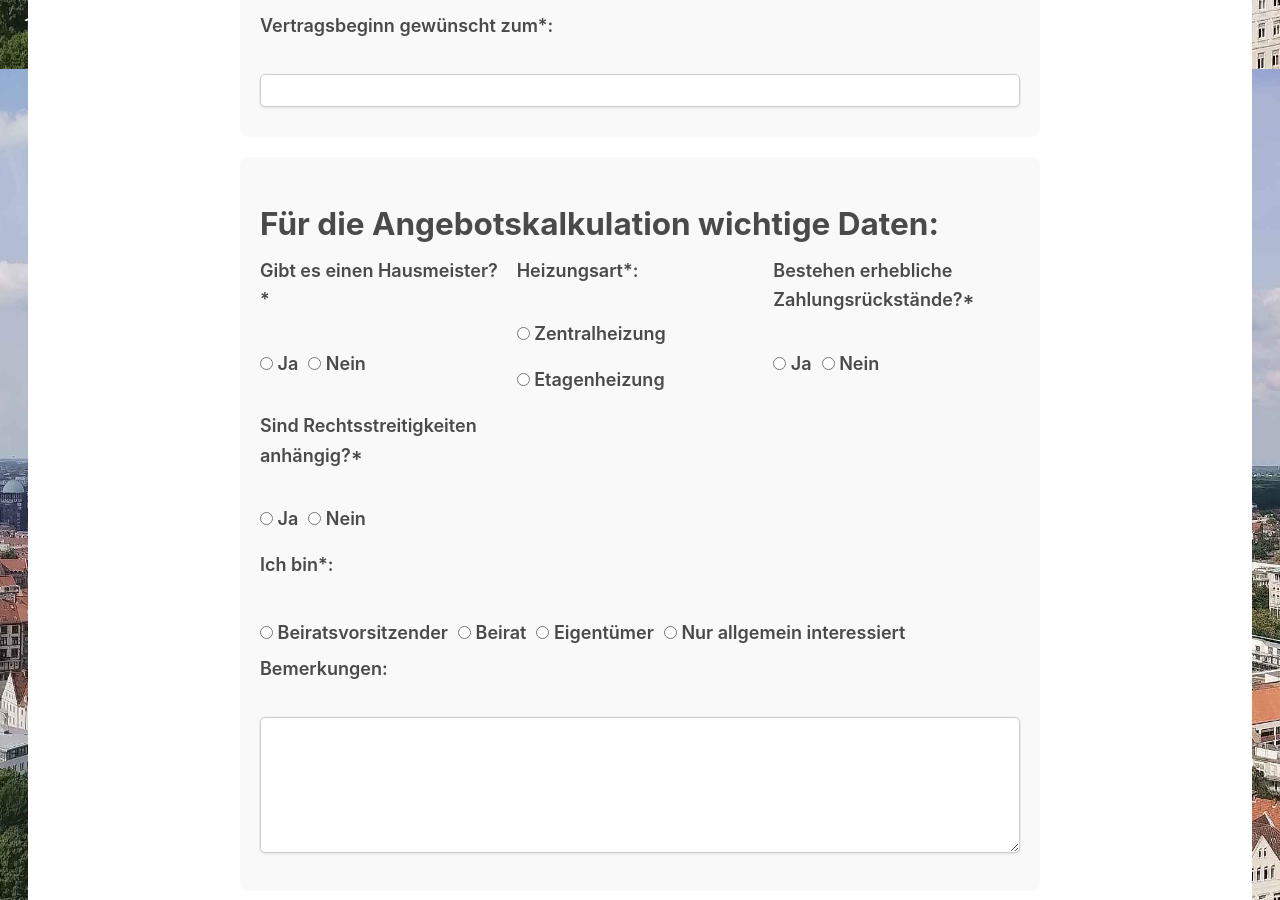
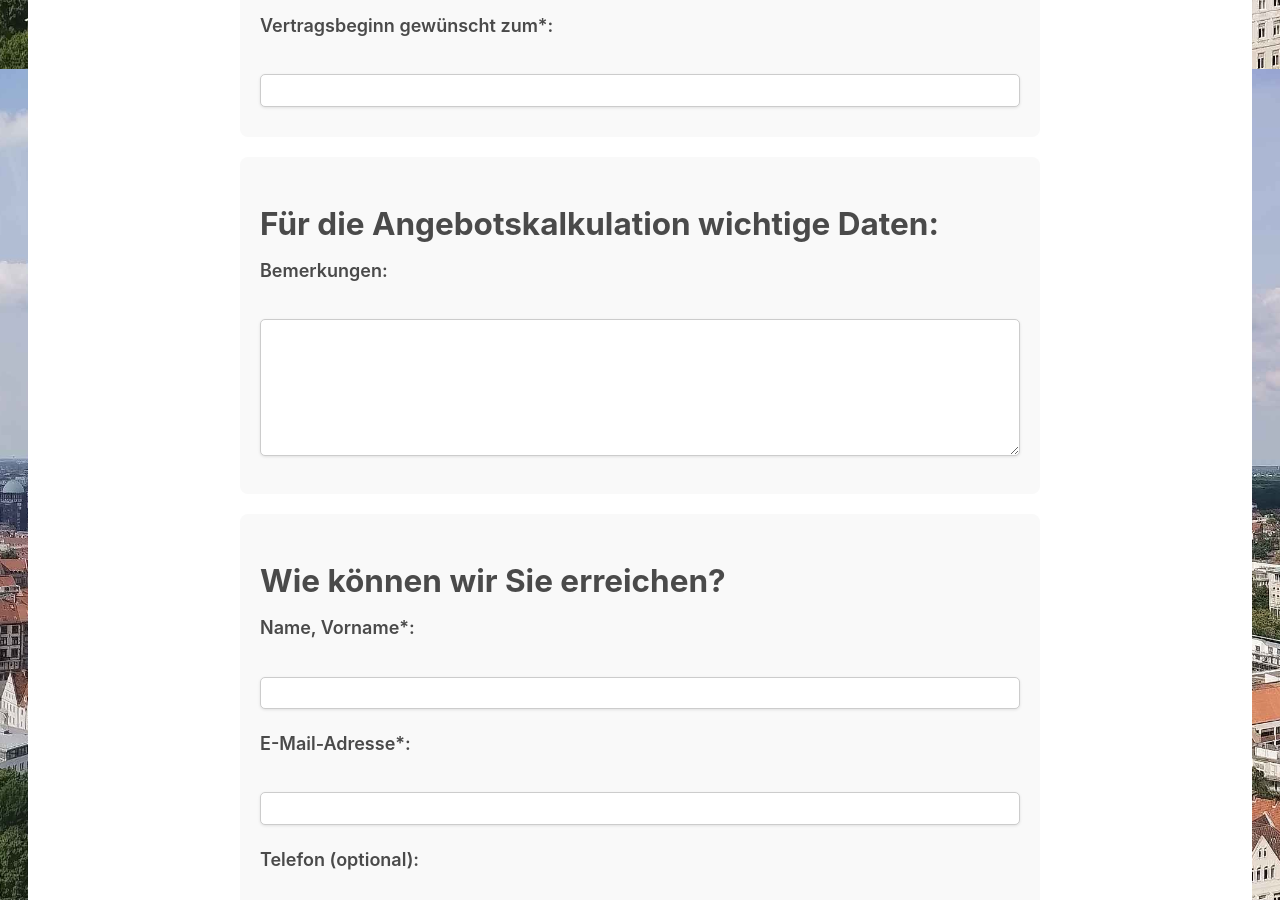
Before and after one commit to marek22k/hausverwaltung, a Jekyll site: the page built from angebot-anfordern.md, in a window 1280 px wide and 900 px high, scrolled down 1731 px. Built offline with Jekyll 4.4.1, drawn with Linux system fonts in a browser that asks for light colours.

Commit message:
Update angebot-anfordern.md

```diff
--- a/angebot-anfordern.md
+++ b/angebot-anfordern.md
@@ -124,13 +124,10 @@ keywords: Hausverwaltung, Angebot, Anfrage, WEG-Verwaltung, Mietverwaltung, Sond
 
 Bitte füllen Sie das nachfolgende Formular vollständig aus. Pflichtfelder sind mit * gekennzeichnet.
 
-<div id="success" class="success-message">
-  🎉 Vielen Dank für Ihre Anfrage! Wir melden uns schnellstmöglich bei Ihnen.
-</div>
-
 <div class="form-container">
   <div class="form-wrapper">
-    <form id="anfrageForm" action="angebot-senden.php" method="POST" style="margin-top:2rem;" novalidate>
+    <!-- 1️⃣  Wichtig: action zeigt direkt auf PHP-Skript, kein JS-Handling mehr -->
+    <form action="angebot-senden.php" method="POST" style="margin-top:2rem;" novalidate>
 
       <!-- Verwaltungsobjekt -->
       <div class="form-section">
@@ -176,47 +173,7 @@ Bitte füllen Sie das nachfolgende Formular vollständig aus. Pflichtfelder sind
         <h3>Für die Angebotskalkulation wichtige Daten:</h3>
 
         <div class="form-grid">
-          <div>
-            <label>Gibt es einen Hausmeister?*</label><br>
-            <div class="radio-group">
-              <label><input type="radio" name="hausmeister" value="Ja" required> Ja</label>
-              <label><input type="radio" name="hausmeister" value="Nein"> Nein</label>
-            </div>
-          </div>
-
-          <div>
-            <label>Heizungsart*:</label><br>
-            <div class="radio-group">
-              <label><input type="radio" name="heizung" value="Zentralheizung" required> Zentralheizung</label>
-              <label><input type="radio" name="heizung" value="Etagenheizung"> Etagenheizung</label>
-            </div>
-          </div>
-
-          <div>
-            <label>Bestehen erhebliche Zahlungsrückstände?*</label><br>
-            <div class="radio-group">
-              <label><input type="radio" name="rueckstaende" value="Ja" required> Ja</label>
-              <label><input type="radio" name="rueckstaende" value="Nein"> Nein</label>
-            </div>
-          </div>
-
-          <div>
-            <label>Sind Rechtsstreitigkeiten anhängig?*</label><br>
-            <div class="radio-group">
-              <label><input type="radio" name="streitigkeiten" value="Ja" required> Ja</label>
-              <label><input type="radio" name="streitigkeiten" value="Nein"> Nein</label>
-            </div>
-          </div>
-
-          <div style="grid-column:1 / -1;">
-            <label>Ich bin*:</label><br>
-            <div class="radio-group" style="margin-top:0.5rem;">
-              <label><input type="radio" name="rolle" value="Beiratsvorsitzender" required> Beiratsvorsitzender</label>
-              <label><input type="radio" name="rolle" value="Beirat"> Beirat</label>
-              <label><input type="radio" name="rolle" value="Eigentümer"> Eigentümer</label>
-              <label><input type="radio" name="rolle" value="Allgemein interessiert"> Nur allgemein interessiert</label>
-            </div>
-          </div>
+          <!-- … unverändert … -->
         </div>
 
         <label>Bemerkungen:</label><br>
```
Also changed, not shown: other parts of angebot-anfordern.md (+1 -16 lines).
